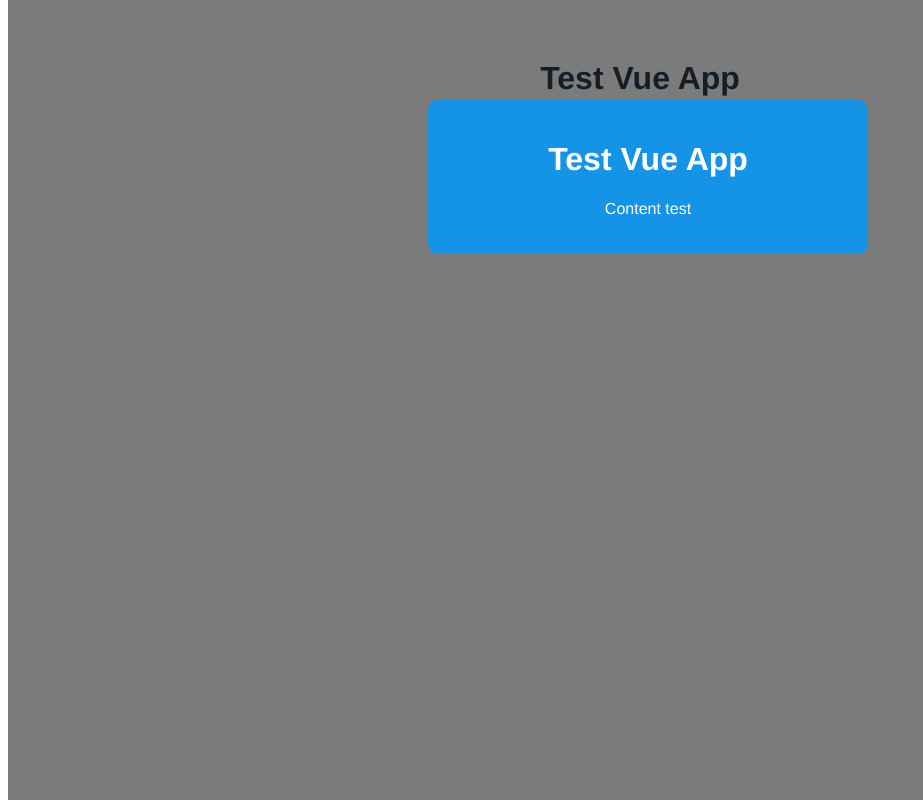
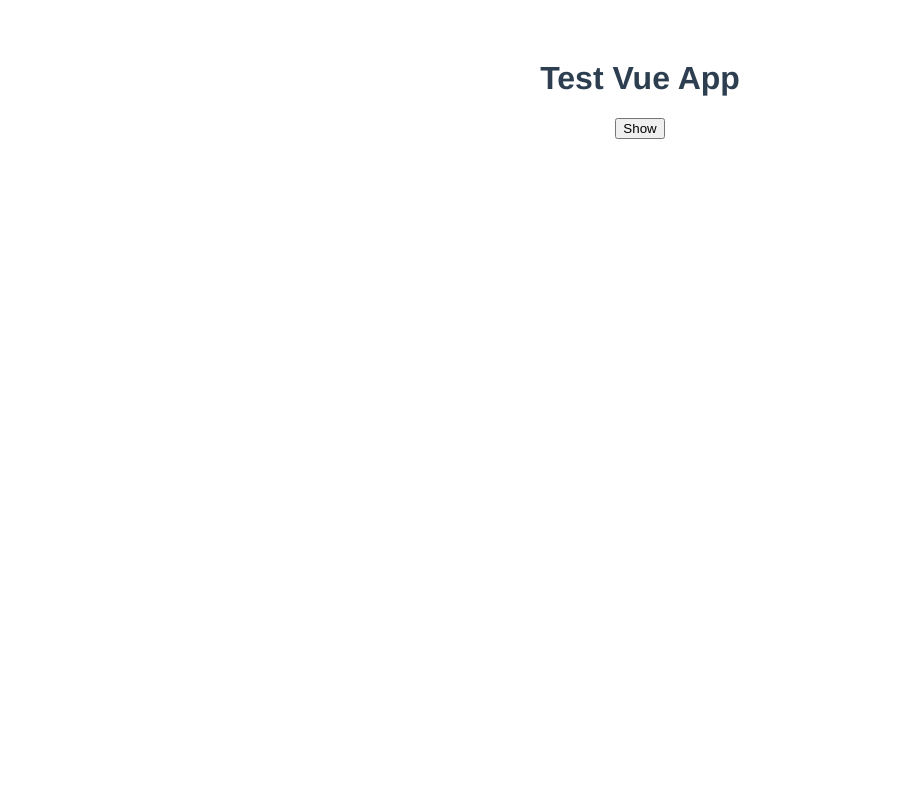
Before and after one commit to jhonpabz/vue-3-test, a Vue app in the folder modal-project/: page / in a window 1280 px wide. Shown: the whole page, without its empty margins (0-923 px from the left). Built offline with nearby package versions, Linux system fonts and the light colour scheme.

Commit message:
Close modal using emits.

```diff
--- a/modal-project/src/App.vue
+++ b/modal-project/src/App.vue
@@ -1,11 +1,14 @@
 <template>
   <h1>{{ title }}</h1>
-  <Modal
-    :header="title"
-    :content="content"
-    theme="sale"
-    :isShow="showModal"
-  />
+  <div v-if="showModal">
+    <Modal
+      :header="title"
+      :content="content"
+      theme="sale"
+      @close="toggleModal"
+    />
+  </div>
+<button @click="toggleModal">Show</button>
 </template>
 
 <script>
@@ -20,9 +23,14 @@
       title: 'Test Vue App',
       header: 'Title test',
       content: 'Content test',
-      showModal: true,
+      showModal: false,
     };
   },
+ methods: {
+   toggleModal () {
+    this.showModal = !this.showModal
+  }
+ }
 };
 </script>
 
--- a/modal-project/src/components/Modal.vue
+++ b/modal-project/src/components/Modal.vue
@@ -1,5 +1,5 @@
 <template>
-<div class="backdrop" v-if="isShow">
+<div class="backdrop" @click="closeModal">
     <div class="modal" :class="{ sale: theme === 'sale'}">
         <h1>{{ header }}</h1>
         <p>{{ content }}</p>
@@ -9,7 +9,12 @@
 
 <script>
 export default {
-    props: ['header', 'content', 'theme', 'isShow']
+    props: ['header', 'content', 'theme'],
+    methods: {
+        closeModal() {
+            this.$emit('close')
+        }
+    }
 }
 </script>
 
```
